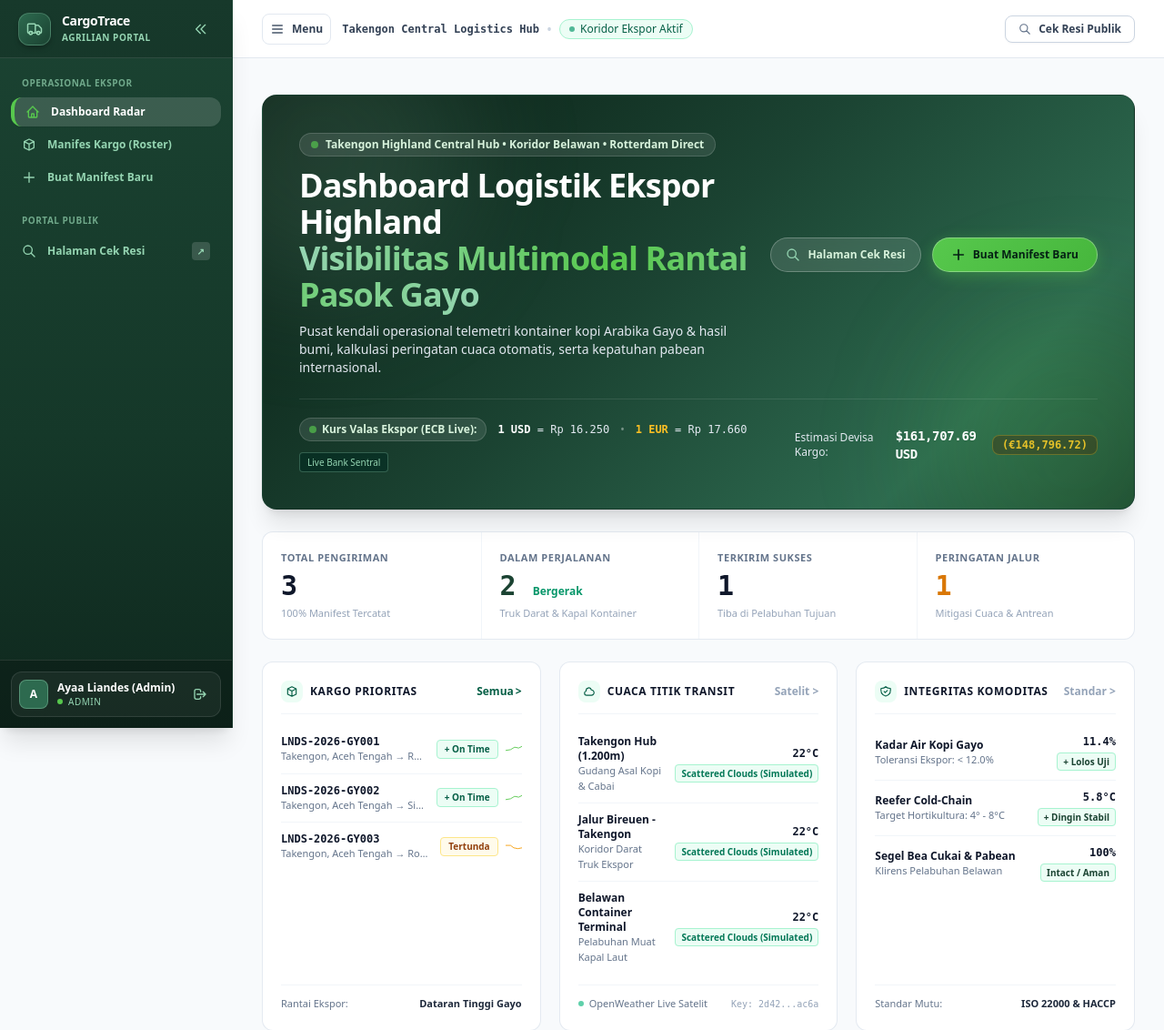
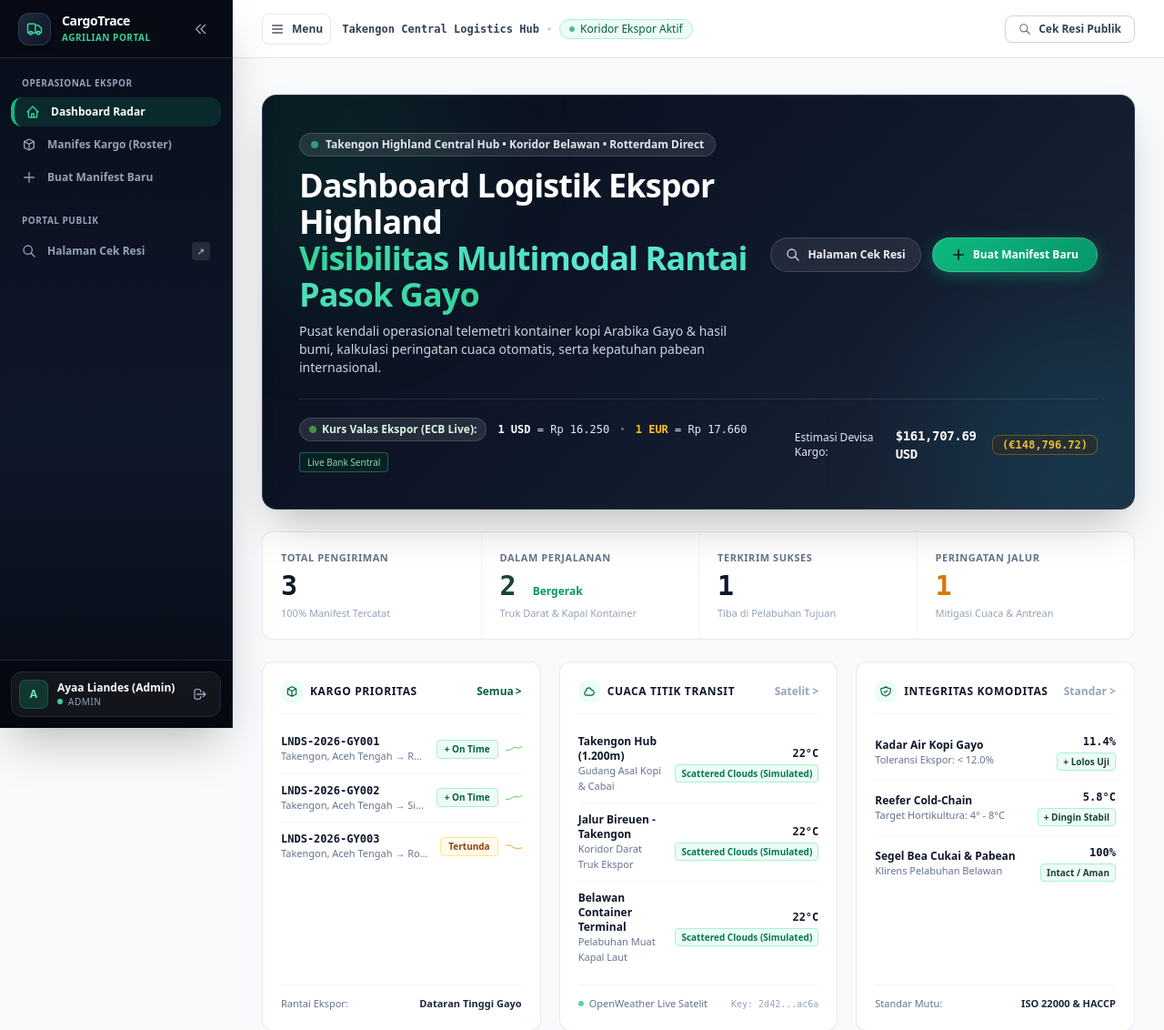
Before and after one commit to annisaliandess/Agrilian_CargoTrace, a Laravel app: page /dashboard in a window 1280 px wide. Shown: the top 1132 px of the page at 91% size. Run offline with Laravel 12, Linux system fonts and the light colour scheme; a user stored in the database is signed in; data comes from the database, SQL or seed files in the repository; data that the repository does not hold is empty; some libraries are stand-ins or nearby versions; some web fonts are replaced.

Commit message:
style(theme): upgrade color system to Midnight Slate & Emerald Accent to resolve green-on-green fatigue

```diff
--- a/resources/views/dashboard/index.blade.php
+++ b/resources/views/dashboard/index.blade.php
@@ -8,28 +8,28 @@
     <!-- ======================================================== -->
     <!-- 1. AUTOMARK-STYLE HIGHLAND HERO COMMAND BANNER           -->
     <!-- ======================================================== -->
-    <div class="relative rounded-2xl bg-hero-gradient p-6 sm:p-10 text-white overflow-hidden shadow-xl border border-[#1B4332]/50">
-        <!-- Ambient Glowing Aura Orbs (Ayaa's #95D5B2 and #57C84D) -->
-        <div class="absolute -top-24 -left-24 w-80 h-80 rounded-full bg-[#95D5B2]/15 blur-3xl pointer-events-none"></div>
-        <div class="absolute -bottom-24 -right-24 w-80 h-80 rounded-full bg-[#57C84D]/15 blur-3xl pointer-events-none"></div>
+    <div class="relative rounded-2xl bg-hero-gradient p-6 sm:p-10 text-white overflow-hidden shadow-2xl border border-slate-700/80">
+        <!-- Ambient Glowing Aura Orbs (Subtle Emerald & Cyan Tech Glow) -->
+        <div class="absolute -top-24 -left-24 w-80 h-80 rounded-full bg-emerald-500/10 blur-3xl pointer-events-none"></div>
+        <div class="absolute -bottom-24 -right-24 w-80 h-80 rounded-full bg-cyan-500/10 blur-3xl pointer-events-none"></div>
 
         <div class="relative z-10 flex flex-col lg:flex-row lg:items-center justify-between gap-6">
             <div class="max-w-2xl">
                 <!-- Pill Badge -->
-                <div class="inline-flex items-center gap-2 px-3 py-1 rounded-full text-xs font-semibold bg-white/10 text-[#D8F3DC] border border-white/15 mb-3 backdrop-blur-sm">
-                    <span class="w-2 h-2 rounded-full bg-[#57C84D] animate-pulse"></span>
+                <div class="inline-flex items-center gap-2 px-3 py-1 rounded-full text-xs font-semibold bg-white/10 text-slate-200 border border-white/15 mb-3 backdrop-blur-sm">
+                    <span class="w-2 h-2 rounded-full bg-emerald-400 animate-pulse"></span>
                     <span>Takengon Highland Central Hub &bull; Koridor Belawan &bull; Rotterdam Direct</span>
                 </div>
 
                 <!-- Headline with Gradient Accent -->
                 <h1 class="text-2xl sm:text-3xl lg:text-4xl font-extrabold tracking-tight leading-tight text-white">
                     Dashboard Logistik Ekspor Highland <br class="hidden sm:inline" />
-                    <span class="text-transparent bg-clip-text bg-gradient-to-r from-[#95D5B2] via-[#57C84D] to-[#95D5B2]">
+                    <span class="text-transparent bg-clip-text bg-gradient-to-r from-emerald-400 via-teal-300 to-emerald-400">
                         Visibilitas Multimodal Rantai Pasok Gayo
                     </span>
                 </h1>
 
-                <p class="text-xs sm:text-sm text-slate-200 mt-2.5 max-w-xl font-normal leading-relaxed">
+                <p class="text-xs sm:text-sm text-slate-300 mt-2.5 max-w-xl font-normal leading-relaxed">
                     Pusat kendali operasional telemetri kontainer kopi Arabika Gayo & hasil bumi, kalkulasi peringatan cuaca otomatis, serta kepatuhan pabean internasional.
                 </p>
             </div>
@@ -37,7 +37,7 @@
             <!-- Action Buttons (Automark Glowing Pill Style - NO DUPLICATE +) -->
             <div class="flex flex-wrap items-center gap-3 shrink-0">
                 <a href="{{ route('track.public') }}" target="_blank" class="btn-glass-secondary px-4 py-2.5 rounded-full text-xs font-semibold flex items-center gap-2 cursor-pointer shadow-sm">
-                    <svg class="w-4 h-4 text-[#95D5B2]" fill="none" stroke="currentColor" viewBox="0 0 24 24"><path stroke-linecap="round" stroke-linejoin="round" stroke-width="2" d="M21 21l-6-6m2-5a7 7 0 11-14 0 7 7 0 0114 0z"/></svg>
+                    <svg class="w-4 h-4 text-slate-300" fill="none" stroke="currentColor" viewBox="0 0 24 24"><path stroke-linecap="round" stroke-linejoin="round" stroke-width="2" d="M21 21l-6-6m2-5a7 7 0 11-14 0 7 7 0 0114 0z"/></svg>
                     <span>Halaman Cek Resi</span>
                 </a>
 
--- a/resources/views/layouts/app.blade.php
+++ b/resources/views/layouts/app.blade.php
@@ -75,57 +75,58 @@
         svg.w-4 { width: 16px !important; height: 16px !important; }
         svg.w-3\.5 { width: 14px !important; height: 14px !important; }
 
-        /* Highland Pine Gradient (Ayaa's Bespoke Palette: #1B4332 -> #95D5B2 with #57C84D accent) */
+        /* Midnight Slate & Emerald Accent (Enterprise Logistics Grade) */
         .bg-hero-gradient {
-            background: linear-gradient(135deg, #091D13 0%, #1B4332 45%, #2D6A4F 80%, #1B4332 100%);
+            background: linear-gradient(135deg, #090D1A 0%, #0F172A 50%, #1E293B 100%);
         }
         .bg-sidebar-gradient {
-            background: linear-gradient(180deg, #1B4332 0%, #153829 60%, #0F281E 100%);
+            background: linear-gradient(180deg, #090D1A 0%, #0F172A 60%, #070B14 100%);
         }
 
-        /* Automark Inspired Glowing Pill Buttons */
+        /* High-End Emerald Pill Buttons (Accents Only - 10% Rule) */
         .btn-brand-accent {
-            background: linear-gradient(135deg, #57C84D 0%, #46B63C 100%);
-            color: #052014 !important;
+            background: linear-gradient(135deg, #10B981 0%, #059669 100%);
+            color: #FFFFFF !important;
             font-weight: 700;
-            box-shadow: 0 4px 18px -2px rgba(87, 200, 77, 0.45);
+            box-shadow: 0 4px 18px -2px rgba(16, 185, 129, 0.45);
             transition: all 0.2s cubic-bezier(0.16, 1, 0.3, 1);
-            border: 1px solid rgba(255, 255, 255, 0.3);
+            border: 1px solid rgba(255, 255, 255, 0.2);
         }
         .btn-brand-accent:hover {
+            background: linear-gradient(135deg, #059669 0%, #047857 100%);
             transform: translateY(-1px);
-            box-shadow: 0 6px 24px -2px rgba(87, 200, 77, 0.6);
+            box-shadow: 0 6px 24px -2px rgba(16, 185, 129, 0.6);
             filter: brightness(1.05);
         }
 
         .btn-glass-secondary {
-            background: rgba(255, 255, 255, 0.12);
+            background: rgba(255, 255, 255, 0.08);
             backdrop-filter: blur(8px);
             -webkit-backdrop-filter: blur(8px);
-            border: 1px solid rgba(255, 255, 255, 0.25);
-            color: #D8F3DC !important;
+            border: 1px solid rgba(255, 255, 255, 0.15);
+            color: #F1F5F9 !important;
             font-weight: 600;
             transition: all 0.2s ease;
         }
         .btn-glass-secondary:hover {
-            background: rgba(255, 255, 255, 0.22);
+            background: rgba(255, 255, 255, 0.16);
             color: #FFFFFF !important;
-            border-color: rgba(255, 255, 255, 0.45);
+            border-color: rgba(255, 255, 255, 0.3);
             transform: translateY(-0.5px);
         }
 
         /* Real World SaaS Button Hierarchy */
         .btn-brand-primary {
-            background: linear-gradient(135deg, #1B4332 0%, #2D6A4F 100%);
+            background: linear-gradient(135deg, #0F172A 0%, #1E293B 100%);
             color: #FFFFFF !important;
             font-weight: 600;
-            border: 1px solid #143527;
+            border: 1px solid #334155;
             transition: all 0.15s ease-in-out;
-            box-shadow: 0 2px 6px 0 rgba(27, 67, 50, 0.25);
+            box-shadow: 0 2px 6px 0 rgba(15, 23, 42, 0.25);
         }
         .btn-brand-primary:hover {
-            background: linear-gradient(135deg, #245841 0%, #357A5C 100%);
-            box-shadow: 0 4px 12px 0 rgba(27, 67, 50, 0.35);
+            background: linear-gradient(135deg, #1E293B 0%, #334155 100%);
+            box-shadow: 0 4px 12px 0 rgba(15, 23, 42, 0.35);
             transform: translateY(-0.5px);
         }
 
@@ -174,24 +175,24 @@
     <div class="min-h-full flex relative overflow-x-hidden">
 
         <!-- Sidebar Column (Bisa Dibuka dan Ditutup) -->
-        <aside id="app-sidebar" class="w-64 bg-sidebar-gradient text-white flex flex-col fixed inset-y-0 left-0 z-40 shadow-xl border-r border-[#1B4332]/40 transition-transform duration-300 ease-in-out">
+        <aside id="app-sidebar" class="w-64 bg-sidebar-gradient text-white flex flex-col fixed inset-y-0 left-0 z-40 shadow-2xl border-r border-slate-800/80 transition-transform duration-300 ease-in-out">
             <!-- Brand Logo Area + Internal Close Button -->
-            <div class="h-16 flex items-center justify-between px-5 border-b border-white/10 bg-black/15">
+            <div class="h-16 flex items-center justify-between px-5 border-b border-slate-800 bg-black/25">
                 <a href="{{ route('dashboard') }}" class="flex items-center gap-3 group min-w-0">
-                    <div class="w-9 h-9 rounded-xl bg-gradient-to-br from-[#2D6A4F] to-[#1B4332] border border-[#95D5B2]/30 flex items-center justify-center text-white shadow-md shadow-black/20 group-hover:scale-105 transition-transform shrink-0">
-                        <svg width="20" height="20" class="w-5 h-5 text-[#95D5B2]" fill="none" stroke="currentColor" viewBox="0 0 24 24">
+                    <div class="w-9 h-9 rounded-xl bg-gradient-to-br from-[#1E293B] to-[#0F172A] border border-slate-700/80 flex items-center justify-center text-white shadow-md shadow-black/30 group-hover:scale-105 transition-transform shrink-0">
+                        <svg width="20" height="20" class="w-5 h-5 text-emerald-400" fill="none" stroke="currentColor" viewBox="0 0 24 24">
                             <path stroke-linecap="round" stroke-linejoin="round" stroke-width="1.8" d="M9 17a2 2 0 11-4 0 2 2 0 014 0zM19 17a2 2 0 11-4 0 2 2 0 014 0z" />
                             <path stroke-linecap="round" stroke-linejoin="round" stroke-width="1.8" d="M13 16V6a1 1 0 00-1-1H4a1 1 0 00-1 1v10a1 1 0 001 1h1m8-1a1 1 0 01-1 1H9m4-1V8a1 1 0 011-1h2.586a1 1 0 01.707.293l3.414 3.414a1 1 0 01.293.707V16a1 1 0 01-1 1h-1m-6-1a1 1 0 001 1h1M5 17a2 2 0 104 0m-4 0a2 2 0 114 0m6 0a2 2 0 104 0m-4 0a2 2 0 114 0" />
                         </svg>
                     </div>
                     <div class="min-w-0">
                         <span class="text-sm font-bold text-white tracking-tight block leading-tight">CargoTrace</span>
-                        <span class="text-[10px] font-semibold text-[#95D5B2] tracking-wider uppercase block mt-0.5">AgriLian Portal</span>
+                        <span class="text-[10px] font-semibold text-emerald-400 tracking-wider uppercase block mt-0.5">AgriLian Portal</span>
                     </div>
                 </a>
 
                 <!-- Tombol Tutup Sidebar di Dalam -->
-                <button type="button" onclick="toggleSidebar()" title="Sembunyikan menu" class="p-1.5 rounded-lg text-[#95D5B2] hover:text-white hover:bg-white/10 transition-colors cursor-pointer">
+                <button type="button" onclick="toggleSidebar()" title="Sembunyikan menu" class="p-1.5 rounded-lg text-slate-400 hover:text-white hover:bg-white/10 transition-colors cursor-pointer">
                     <svg class="w-4 h-4" fill="none" stroke="currentColor" viewBox="0 0 24 24">
                         <path stroke-linecap="round" stroke-linejoin="round" stroke-width="2" d="M11 19l-7-7 7-7m8 14l-7-7 7-7"/>
                     </svg>
@@ -202,23 +203,23 @@
             <div class="flex-1 px-3 py-5 space-y-6 overflow-y-auto">
                 <!-- Group 1: Core Operations -->
                 <div>
-                    <div class="px-3 text-[10px] font-bold uppercase tracking-wider text-[#95D5B2]/70 mb-2">
+                    <div class="px-3 text-[10px] font-bold uppercase tracking-wider text-slate-400 mb-2">
                         Operasional Ekspor
                     </div>
                     <nav class="space-y-1">
-                        <a href="{{ route('dashboard') }}" class="flex items-center gap-3 px-3 py-2 rounded-xl text-xs font-semibold transition-all {{ request()->routeIs('dashboard') ? 'bg-white/15 text-white border-l-4 border-[#57C84D] shadow-sm font-bold' : 'text-[#95D5B2] hover:text-white hover:bg-white/10' }}">
-                            <svg class="w-4 h-4 {{ request()->routeIs('dashboard') ? 'text-[#57C84D]' : 'text-[#95D5B2]' }}" fill="none" stroke="currentColor" viewBox="0 0 24 24"><path stroke-linecap="round" stroke-linejoin="round" stroke-width="2" d="M3 12l2-2m0 0l7-7 7 7M5 10v10a1 1 0 001 1h3m10-11l2 2m-2-2v10a1 1 0 01-1 1h-3m-6 0a1 1 0 001-1v-4a1 1 0 011-1h2a1 1 0 011 1v4a1 1 0 001 1m-6 0h6"/></svg>
+                        <a href="{{ route('dashboard') }}" class="flex items-center gap-3 px-3 py-2 rounded-xl text-xs font-semibold transition-all {{ request()->routeIs('dashboard') ? 'bg-emerald-500/15 text-white border-l-4 border-emerald-500 shadow-sm font-bold' : 'text-slate-400 hover:text-white hover:bg-white/5' }}">
+                            <svg class="w-4 h-4 {{ request()->routeIs('dashboard') ? 'text-emerald-400' : 'text-slate-400' }}" fill="none" stroke="currentColor" viewBox="0 0 24 24"><path stroke-linecap="round" stroke-linejoin="round" stroke-width="2" d="M3 12l2-2m0 0l7-7 7 7M5 10v10a1 1 0 001 1h3m10-11l2 2m-2-2v10a1 1 0 01-1 1h-3m-6 0a1 1 0 001-1v-4a1 1 0 011-1h2a1 1 0 011 1v4a1 1 0 001 1m-6 0h6"/></svg>
                             <span>Dashboard Radar</span>
                         </a>
 
-                        <a href="{{ route('shipments.index') }}" class="flex items-center gap-3 px-3 py-2 rounded-xl text-xs font-semibold transition-all {{ request()->routeIs('shipments.index') || request()->routeIs('shipments.show') ? 'bg-white/15 text-white border-l-4 border-[#57C84D] shadow-sm font-bold' : 'text-[#95D5B2] hover:text-white hover:bg-white/10' }}">
-                            <svg class="w-4 h-4 {{ request()->routeIs('shipments.index') || request()->routeIs('shipments.show') ? 'text-[#57C84D]' : 'text-[#95D5B2]' }}" fill="none" stroke="currentColor" viewBox="0 0 24 24"><path stroke-linecap="round" stroke-linejoin="round" stroke-width="2" d="M20 7l-8-4-8 4m16 0l-8 4m8-4v10l-8 4m0-10L4 7m8 4v10M4 7v10l8 4"/></svg>
+                        <a href="{{ route('shipments.index') }}" class="flex items-center gap-3 px-3 py-2 rounded-xl text-xs font-semibold transition-all {{ request()->routeIs('shipments.index') || request()->routeIs('shipments.show') ? 'bg-emerald-500/15 text-white border-l-4 border-emerald-500 shadow-sm font-bold' : 'text-slate-400 hover:text-white hover:bg-white/5' }}">
+                            <svg class="w-4 h-4 {{ request()->routeIs('shipments.index') || request()->routeIs('shipments.show') ? 'text-emerald-400' : 'text-slate-400' }}" fill="none" stroke="currentColor" viewBox="0 0 24 24"><path stroke-linecap="round" stroke-linejoin="round" stroke-width="2" d="M20 7l-8-4-8 4m16 0l-8 4m8-4v10l-8 4m0-10L4 7m8 4v10M4 7v10l8 4"/></svg>
                             <span>Manifes Kargo (Roster)</span>
                         </a>
 
                         @if(auth()->user()->isAdmin() || auth()->user()->isOperator())
-                            <a href="{{ route('shipments.create') }}" class="flex items-center gap-3 px-3 py-2 rounded-xl text-xs font-semibold transition-all {{ request()->routeIs('shipments.create') ? 'bg-white/15 text-white border-l-4 border-[#57C84D] shadow-sm font-bold' : 'text-[#95D5B2] hover:text-white hover:bg-white/10' }}">
-                                <svg class="w-4 h-4 {{ request()->routeIs('shipments.create') ? 'text-[#57C84D]' : 'text-[#95D5B2]' }}" fill="none" stroke="currentColor" viewBox="0 0 24 24"><path stroke-linecap="round" stroke-linejoin="round" stroke-width="2" d="M12 4v16m8-8H4"/></svg>
+                            <a href="{{ route('shipments.create') }}" class="flex items-center gap-3 px-3 py-2 rounded-xl text-xs font-semibold transition-all {{ request()->routeIs('shipments.create') ? 'bg-emerald-500/15 text-white border-l-4 border-emerald-500 shadow-sm font-bold' : 'text-slate-400 hover:text-white hover:bg-white/5' }}">
+                                <svg class="w-4 h-4 {{ request()->routeIs('shipments.create') ? 'text-emerald-400' : 'text-slate-400' }}" fill="none" stroke="currentColor" viewBox="0 0 24 24"><path stroke-linecap="round" stroke-linejoin="round" stroke-width="2" d="M12 4v16m8-8H4"/></svg>
                                 <span>Buat Manifest Baru</span>
                             </a>
                         @endif
@@ -227,40 +228,40 @@
 
                 <!-- Group 2: Public Portal -->
                 <div>
-                    <div class="px-3 text-[10px] font-bold uppercase tracking-wider text-[#95D5B2]/70 mb-2">
+                    <div class="px-3 text-[10px] font-bold uppercase tracking-wider text-slate-400 mb-2">
                         Portal Publik
                     </div>
                     <nav class="space-y-1">
-                        <a href="{{ route('track.public') }}" target="_blank" class="flex items-center justify-between px-3 py-2 rounded-xl text-xs font-semibold text-[#95D5B2] hover:text-white hover:bg-white/10 transition-all group">
+                        <a href="{{ route('track.public') }}" target="_blank" class="flex items-center justify-between px-3 py-2 rounded-xl text-xs font-semibold text-slate-400 hover:text-white hover:bg-white/5 transition-all group">
                             <span class="flex items-center gap-3">
-                                <svg class="w-4 h-4 text-[#95D5B2] group-hover:text-white" fill="none" stroke="currentColor" viewBox="0 0 24 24"><path stroke-linecap="round" stroke-linejoin="round" stroke-width="2" d="M21 21l-6-6m2-5a7 7 0 11-14 0 7 7 0 0114 0z"/></svg>
+                                <svg class="w-4 h-4 text-slate-400 group-hover:text-emerald-400" fill="none" stroke="currentColor" viewBox="0 0 24 24"><path stroke-linecap="round" stroke-linejoin="round" stroke-width="2" d="M21 21l-6-6m2-5a7 7 0 11-14 0 7 7 0 0114 0z"/></svg>
                                 <span>Halaman Cek Resi</span>
                             </span>
-                            <span class="text-[10px] px-1.5 py-0.5 rounded bg-white/15 text-[#95D5B2] group-hover:text-white">↗</span>
+                            <span class="text-[10px] px-1.5 py-0.5 rounded bg-white/10 text-slate-400 group-hover:text-white">↗</span>
                         </a>
                     </nav>
                 </div>
             </div>
 
             <!-- User Profile Box & Logout (Bottom of Sidebar) -->
-            <div class="p-3 border-t border-white/10 bg-black/20">
-                <div class="flex items-center justify-between p-2 rounded-xl bg-white/5 border border-white/10">
+            <div class="p-3 border-t border-slate-800 bg-black/30">
+                <div class="flex items-center justify-between p-2 rounded-xl bg-white/5 border border-slate-800">
                     <div class="flex items-center gap-2.5 overflow-hidden">
-                        <div class="w-8 h-8 rounded-lg bg-[#2D6A4F] text-white flex items-center justify-center font-bold text-xs shrink-0 border border-[#95D5B2]/40">
+                        <div class="w-8 h-8 rounded-lg bg-emerald-500/20 text-emerald-300 flex items-center justify-center font-bold text-xs shrink-0 border border-emerald-500/30">
                             {{ substr(auth()->user()->name, 0, 1) }}
                         </div>
                         <div class="min-w-0">
                             <div class="text-xs font-bold text-white truncate">{{ auth()->user()->name }}</div>
                             <div class="flex items-center gap-1.5">
-                                <span class="w-1.5 h-1.5 rounded-full bg-[#57C84D]"></span>
-                                <span class="text-[10px] font-medium text-[#95D5B2] uppercase tracking-wider">{{ auth()->user()->role }}</span>
+                                <span class="w-1.5 h-1.5 rounded-full bg-emerald-400"></span>
+                                <span class="text-[10px] font-medium text-slate-400 uppercase tracking-wider">{{ auth()->user()->role }}</span>
                             </div>
                         </div>
                     </div>
 
                     <form action="{{ route('logout') }}" method="POST" class="inline">
                         @csrf
-                        <button type="submit" title="Keluar dari akun" class="p-1.5 rounded-lg text-[#95D5B2] hover:text-white hover:bg-white/15 transition-colors cursor-pointer">
+                        <button type="submit" title="Keluar dari akun" class="p-1.5 rounded-lg text-slate-400 hover:text-white hover:bg-white/15 transition-colors cursor-pointer">
                             <svg class="w-4 h-4" fill="none" stroke="currentColor" viewBox="0 0 24 24"><path stroke-linecap="round" stroke-linejoin="round" stroke-width="2" d="M17 16l4-4m0 0l-4-4m4 4H7m6 4v1a3 3 0 01-3 3H6a3 3 0 01-3-3V7a3 3 0 013-3h4a3 3 0 013 3v1"/></svg>
                         </button>
                     </form>
@@ -399,14 +400,14 @@
             <div class="max-w-7xl mx-auto px-4 sm:px-6 lg:px-8">
                 <div class="flex items-center justify-between h-16">
                     <a href="{{ route('home') }}" class="flex items-center gap-3 group">
-                        <div class="w-9 h-9 rounded-xl bg-gradient-to-br from-[#1B4332] to-[#2D6A4F] border border-[#95D5B2]/40 flex items-center justify-center text-white shadow-sm shadow-[#1B4332]/20 group-hover:scale-105 transition-transform">
-                            <svg width="20" height="20" class="w-5 h-5 text-[#95D5B2]" fill="none" stroke="currentColor" viewBox="0 0 24 24">
+                        <div class="w-9 h-9 rounded-xl bg-gradient-to-br from-[#1E293B] to-[#0F172A] border border-slate-700 flex items-center justify-center text-white shadow-sm group-hover:scale-105 transition-transform">
+                            <svg width="20" height="20" class="w-5 h-5 text-emerald-400" fill="none" stroke="currentColor" viewBox="0 0 24 24">
                                 <path stroke-linecap="round" stroke-linejoin="round" stroke-width="1.8" d="M9 17a2 2 0 11-4 0 2 2 0 014 0zM19 17a2 2 0 11-4 0 2 2 0 014 0z" />
                                 <path stroke-linecap="round" stroke-linejoin="round" stroke-width="1.8" d="M13 16V6a1 1 0 00-1-1H4a1 1 0 00-1 1v10a1 1 0 001 1h1m8-1a1 1 0 01-1 1H9m4-1V8a1 1 0 011-1h2.586a1 1 0 01.707.293l3.414 3.414a1 1 0 01.293.707V16a1 1 0 01-1 1h-1m-6-1a1 1 0 001 1h1M5 17a2 2 0 104 0m-4 0a2 2 0 114 0m6 0a2 2 0 104 0m-4 0a2 2 0 114 0" />
                             </svg>
                         </div>
                         <div>
-                            <span class="text-base font-bold text-slate-900 tracking-tight">CargoTrace <span class="text-[#1B4332]">AgriLian</span></span>
+                            <span class="text-base font-bold text-slate-900 tracking-tight">CargoTrace <span class="text-emerald-700 font-extrabold">AgriLian</span></span>
                             <span class="block text-[10px] font-semibold text-slate-500 uppercase tracking-wider">Highland Agro-Export Visibility</span>
                         </div>
                     </a>
@@ -417,12 +418,12 @@
                         </a>
 
                         @auth
-                            <a href="{{ route('dashboard') }}" class="btn-brand-primary px-4 py-2 rounded-lg text-xs font-semibold flex items-center gap-1.5">
+                            <a href="{{ route('dashboard') }}" class="btn-brand-accent px-4 py-2 rounded-lg text-xs font-bold flex items-center gap-1.5">
                                 <span>Dashboard</span>
                                 <span>&rarr;</span>
                             </a>
                         @else
-                            <a href="{{ route('login') }}" class="btn-brand-primary px-4 py-2 rounded-lg text-xs font-semibold flex items-center gap-1.5">
+                            <a href="{{ route('login') }}" class="btn-brand-accent px-4 py-2 rounded-lg text-xs font-bold flex items-center gap-1.5">
                                 <span>Login Staff</span>
                                 <span>&rarr;</span>
                             </a>
```
Also changed, not shown: resources/views/auth/login.blade.php (+5 -5 lines), resources/views/tracking/public.blade.php (+6 -6 lines).
